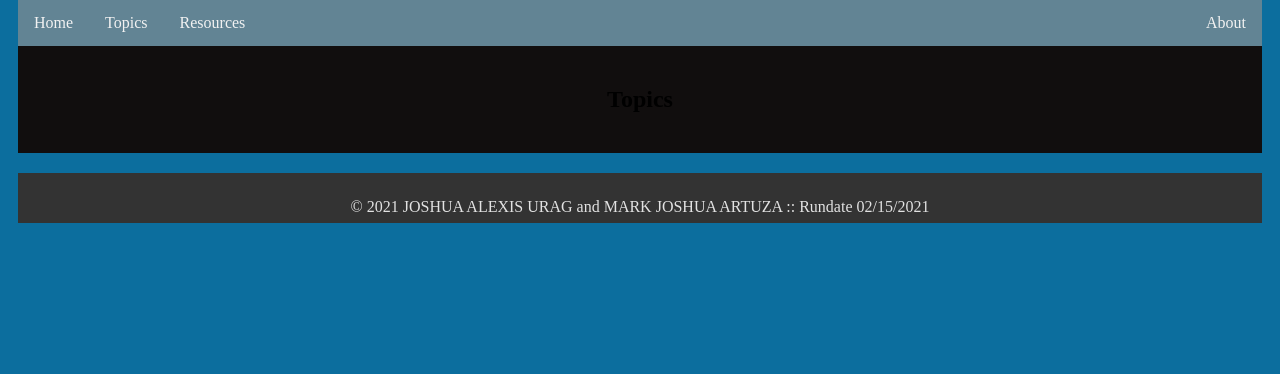
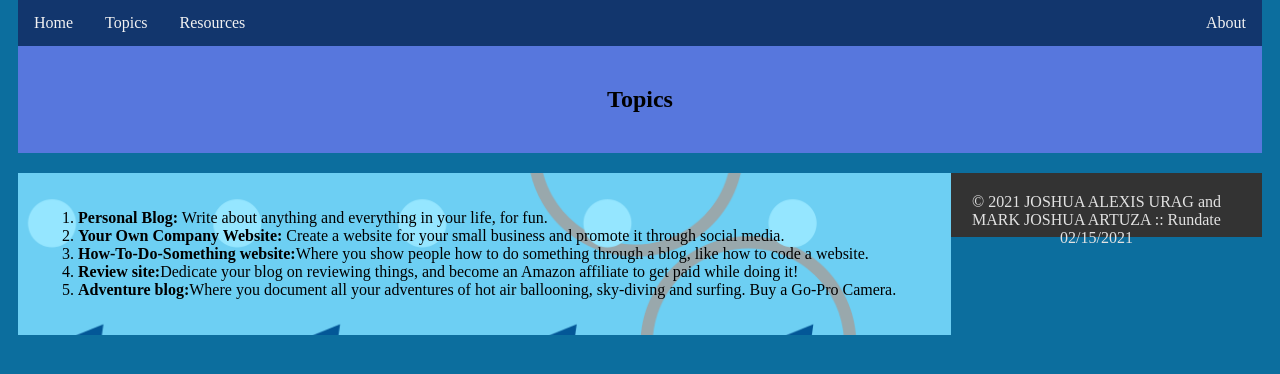
Before and after one commit to jshlxsrg/CET-Website, a PHP site: page /topics.php in a window 1280 px wide. Shown: the part 237-611 px from the top of the page. Run offline with PHP 8.4, Linux system fonts and the light colour scheme.

Commit message:
Add files via upload

```diff
--- a/resources.php
+++ b/resources.php
@@ -27,8 +27,8 @@ define('NAME2', 'MARK JOSHUA ARTUZA');
         <h2>Resources</h2>
     </div>
   <div class = "leftcolumn">
+    <div class="card">
    <p> Here are some basic HTML videos to get you started on that website! <p>
-    <div class="card">
       <iframe width="420" height="315"
          src="https://www.youtube.com/embed/tgbNymZ7vqY">
       </iframe>
--- a/style.css
+++ b/style.css
@@ -23,7 +23,7 @@ body {
 /* Style the top navigation bar */
 .topnav {
   overflow: hidden;
-  background-color: rgb(98, 132, 148);
+  background-color: rgb(18, 54, 109);
 }
 
 /* Style the topnav links */
@@ -60,7 +60,7 @@ body {
 
 /* Fake image */
 .fakeimg {
-  background-color: rgb(17, 14, 14);
+  background-color: rgb(87, 119, 221);
   width: 100%;
   padding: 20px;
   text-align: center;
@@ -69,8 +69,9 @@ body {
 /* Add a card effect for articles */
 .card {
   background-image: url(static/PD1.png);
-  background-repeat: no-repeat;
+  color: black;
   background-size: 100%;
+  background-repeat: repeat-y;
   padding: 20px;
   margin-top: 20px;
 }
@@ -84,12 +85,13 @@ body {
 
 /* Footer */
 .footer {
-  padding: 25px;
+  padding: 20px;
   text-align: center;
   background-color: #333;
   margin-top: 20px;
   color: rgb(226, 226, 226);
-  height: 5vh;
+  height: 8vh;
+  background-size: 100%;
 }
 
 /* Responsive layout - when the screen is less than 800px wide, make the two columns stack on top of each other instead of next to each other */
--- a/topics.php
+++ b/topics.php
@@ -27,6 +27,18 @@ define('NAME2', 'MARK JOSHUA ARTUZA');
         <h2>Topics</h2>
     </div>
 </div>
+
+<div class = "leftcolumn">
+    <div class="card">
+    <ol>
+    <li><b>Personal Blog:</b> Write about anything and everything in your life, for fun.</li>
+    <li><b>Your Own Company Website:</b> Create a website for your small business and promote it through social media.</li>
+    <li><b>How-To-Do-Something website:</b>Where you show people how to do something through a blog, like how to code a website.</li>
+    <li><b>Review site:</b>Dedicate your blog on reviewing things, and become an Amazon affiliate to get paid while doing it!</li>
+    <li><b>Adventure blog:</b>Where you document all your adventures of hot air ballooning, sky-diving and surfing. Buy a Go-Pro Camera.</li>
+    </ol>
+    </div>
+</div>
 <div class="footer">
 <?php echo '&copy; ', date('Y'), ' ', NAME1 ,' and ', NAME2, ' :: Rundate ', date('m/d/Y'); ?>
 </div>
```
Also changed, not shown: index.php (+6 -6 lines).
